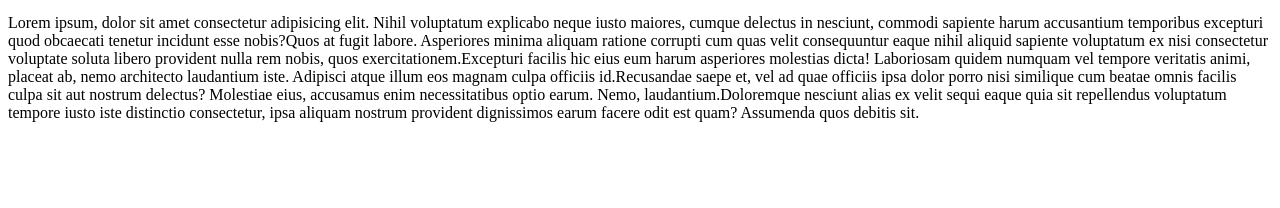
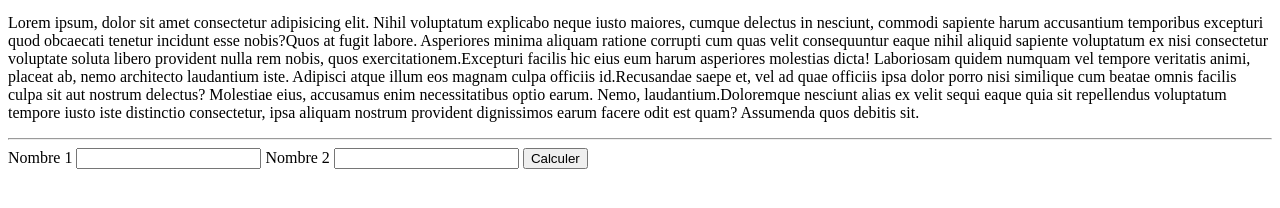
Before and after one commit to LouisJanquart/first, a plain HTML site: page formulaire.html in a window 1280 px wide. Shown: the part 100-308 px from the top of the page. Drawn offline with Linux system fonts and the light colour scheme.

Commit message:
calculator

```diff
--- a/formulaire.html
+++ b/formulaire.html
@@ -10,13 +10,35 @@
   <h1 id="title1">Titre</h1>
   <p><a href="" id="switch-title">Change titre</a></p>
   <p><span>Lorem ipsum, dolor sit amet consectetur adipisicing elit. Nihil voluptatum explicabo neque iusto maiores, cumque delectus in nesciunt, commodi sapiente harum accusantium temporibus excepturi quod obcaecati tenetur incidunt esse nobis?</span><span>Quos at fugit labore. Asperiores minima aliquam ratione corrupti cum quas velit consequuntur eaque nihil aliquid sapiente voluptatum ex nisi consectetur voluptate soluta libero provident nulla rem nobis, quos exercitationem.</span><span>Excepturi facilis hic eius eum harum asperiores molestias dicta! Laboriosam quidem numquam vel tempore veritatis animi, placeat ab, nemo architecto laudantium iste. Adipisci atque illum eos magnam culpa officiis id.</span><span>Recusandae saepe et, vel ad quae officiis ipsa dolor porro nisi similique cum beatae omnis facilis culpa sit aut nostrum delectus? Molestiae eius, accusamus enim necessitatibus optio earum. Nemo, laudantium.</span><span>Doloremque nesciunt alias ex velit sequi eaque quia sit repellendus voluptatum tempore iusto iste distinctio consectetur, ipsa aliquam nostrum provident dignissimos earum facere odit est quam? Assumenda quos debitis sit.</span></p>
+
+  <hr>
+
+  <form action="" id="calculator">
+    <label>
+      Nombre 1
+      <input type="number" id="nb1" name="nb1">
+    </label>
+    <label>
+      Nombre 2
+      <input type="number" id="nb2" name="nb2">
+    </label>
+    <button>Calculer</button>
+  </form>
+
   <script defer>
     const $title1 = document.querySelector('#title1')
     const $switchTitle = document.querySelector('#switch-title')
     $switchTitle.addEventListener('click', ev => {
       ev.preventDefault()
-      console.log(ev)
+      console.log($switchTitle.id)
       $title1.innerText = "Bonjour :)"
+    })
+
+    const $calculator = document.querySelector('#calculator')
+    $calculator.addEventListener('submit', event => {
+      event.preventDefault()
+      const data = new FormData($calculator)
+      console.log(parseInt(data.get('nb1')) + parseInt(data.get('nb2')))
     })
   </script>
 </body>
```
